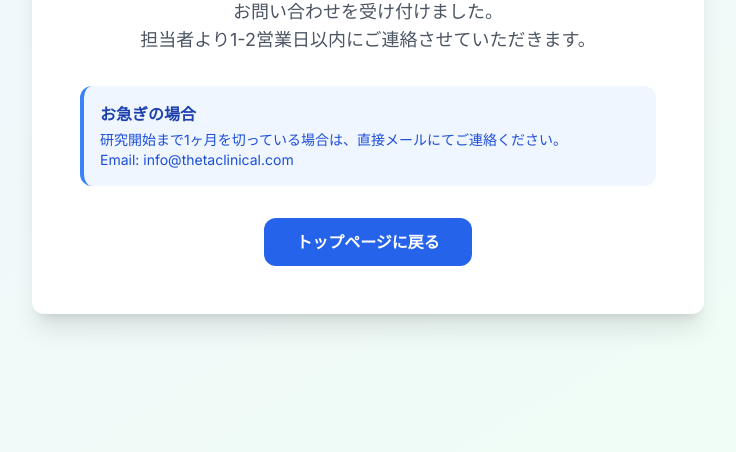
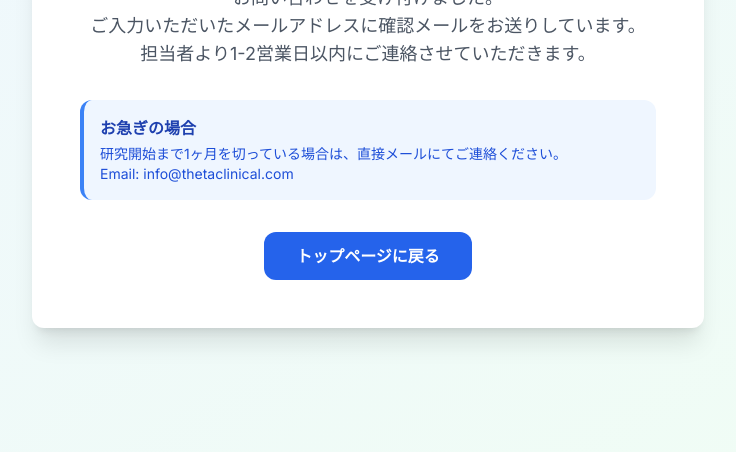
Before and after one commit to kylenorthernscript/scholar-support-ai-bridge-astro, an Astro site: page /contact-success in a window 1280 px wide. Shown: the part 348-800 px from the top of the page, without its empty margins (272-1008 px from the left). Built offline with nearby package versions, Linux system fonts and the light colour scheme; Astro itself is replaced by a stand-in of ours.

Commit message:
Add email confirmation message to success page

```diff
--- a/src/pages/contact-success.astro
+++ b/src/pages/contact-success.astro
@@ -19,6 +19,7 @@ import Layout from '../layouts/Layout.astro';
 
       <p class="text-lg text-gray-600 mb-8">
         お問い合わせを受け付けました。<br>
+        ご入力いただいたメールアドレスに確認メールをお送りしています。<br>
         担当者より1-2営業日以内にご連絡させていただきます。
       </p>
 
```
